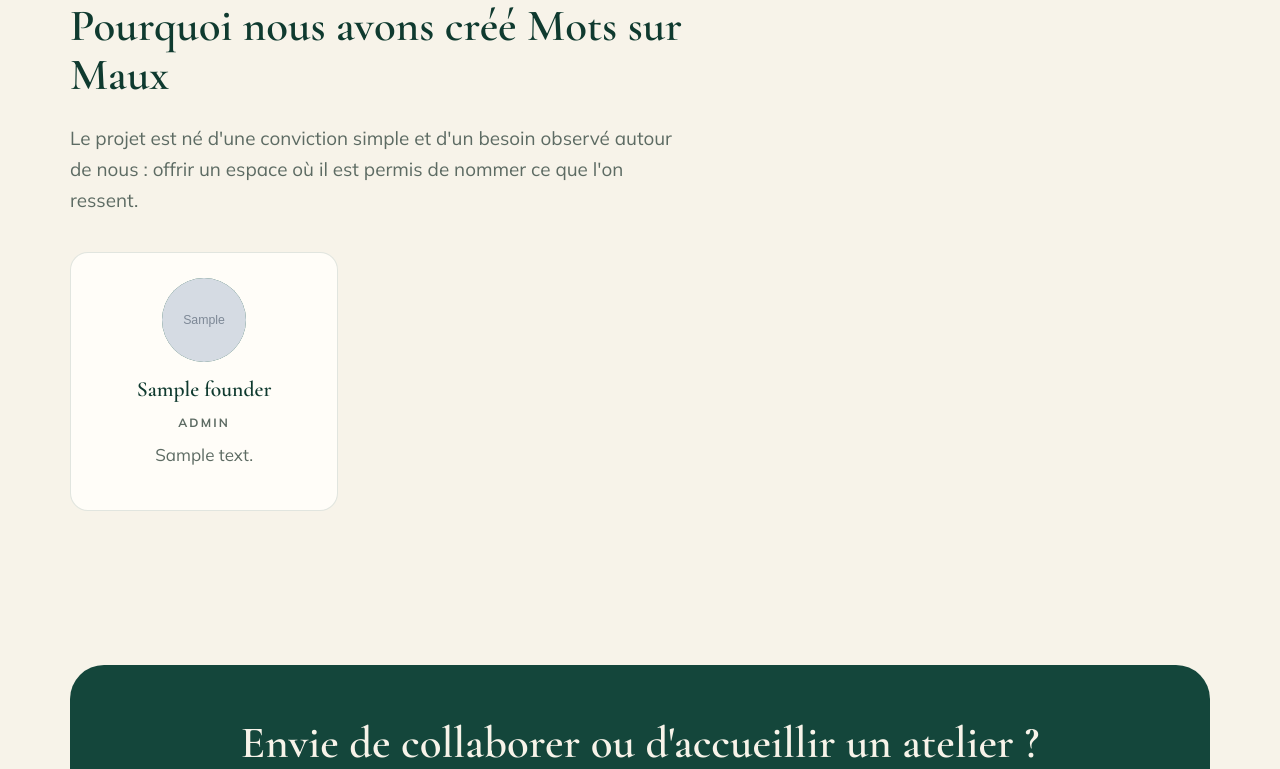
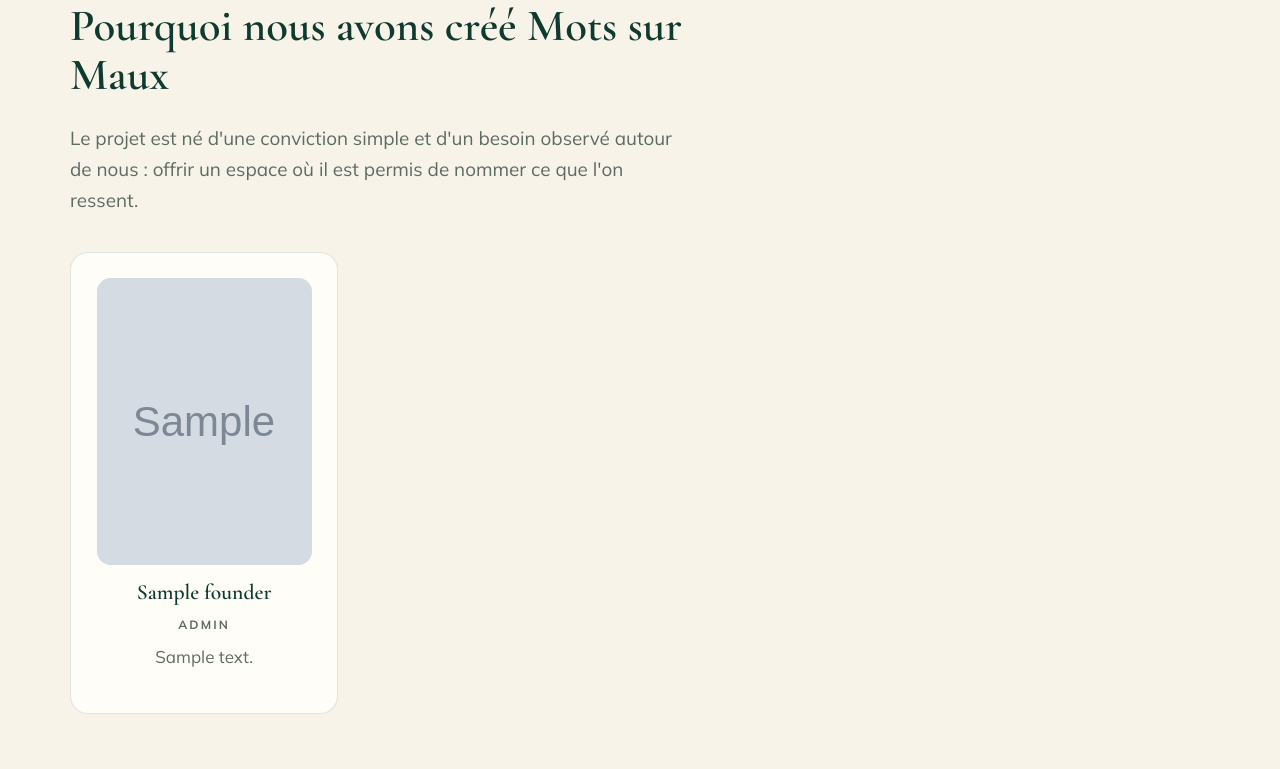
Before and after one commit to nouhr7/mot-sur-maux, a Django app: page /le-projet/ in a window 1280 px wide. Shown: the part 2182-2951 px from the top of the page. Run offline with Django 5.2, Linux system fonts and the light colour scheme; tables that the repository leaves empty hold one stand-in row (values such as "Sample post"); grey boxes marked "Sample" are stand-in pictures.

Commit message:
Add SVG logo, favicon and founder photo slots
- Logo: add an "M" monogram mark (green/cream) wired into the header, plus a
  standalone static/img/logo.svg and a favicon.svg. (Could not use an external
  AI generator from this sandbox; this is an on-brand placeholder, easily
  swapped via the documented slot in base.html.)
- Founders: the project page now shows three portrait slots. They read from
  static/img/founders/founder-1..3.jpg when present (a static_if_exists template
  tag avoids broken images), otherwise a silhouette placeholder is shown. Names,
  roles and bios are optional for now (Founder.name is blank-able); full profiles
  added via the admin take precedence.
- Add a README in static/img/founders/ documenting how to drop the photos in.

Verified: all pages 200, project page renders 3 founder cards with silhouettes,
header logo + favicon present, system check clean.

Co-Authored-By: Claude Opus 4.8 <noreply@anthropic.com>
Claude-Session: https://claude.ai/code/session_0145DD7CD6sTMV6Cdk4CjEHH

```diff
--- a/core/models.py
+++ b/core/models.py
@@ -23,7 +23,7 @@ class ContactMessage(models.Model):
 class Founder(models.Model):
     """A founder / core team member presented on the project page."""
 
-    name = models.CharField("Nom", max_length=120)
+    name = models.CharField("Nom", max_length=120, blank=True)
     role = models.CharField("Rôle", max_length=120, blank=True)
     bio = models.TextField("Présentation", blank=True)
     photo = models.ImageField("Photo", upload_to="founders/", blank=True, null=True)
@@ -36,7 +36,7 @@ class Founder(models.Model):
         ordering = ["order", "name"]
 
     def __str__(self):
-        return self.name
+        return self.name or f"Fondateur·rice #{self.pk or '?'}"
 
     @property
     def initials(self):
--- a/static/css/styles.css
+++ b/static/css/styles.css
@@ -476,6 +476,20 @@ img { max-width: 100%; display: block; }
 .founder-card__avatar { width: 84px; height: 84px; font-size: 1.6rem; margin: 0 auto 1rem; }
 .founder-card p { color: var(--muted); }
 .founder-card .eyebrow { margin-bottom: .5rem; }
+.founder-portrait {
+  aspect-ratio: 3 / 4;
+  border-radius: 14px;
+  overflow: hidden;
+  background: var(--green-100);
+  display: grid;
+  place-items: center;
+  margin-bottom: 1rem;
+}
+.founder-portrait img { width: 100%; height: 100%; object-fit: cover; }
+.silhouette { width: 58px; height: 58px; opacity: .5; }
+.silhouette circle { fill: var(--green-600); }
+.silhouette path { fill: none; stroke: var(--green-600); }
+.muted-note { color: var(--muted); font-style: italic; }
 
 /* --- Booking contact cards ------------------------------------------------- */
 .contact-cards { display: grid; grid-template-columns: 1fr 1fr; gap: 1.4rem; }
--- a/templates/base.html
+++ b/templates/base.html
@@ -8,6 +8,7 @@
   <link rel="preconnect" href="https://fonts.googleapis.com">
   <link rel="preconnect" href="https://fonts.gstatic.com" crossorigin>
   <link href="https://fonts.googleapis.com/css2?family=Cormorant+Garamond:ital,wght@0,500;0,600;1,500&family=Mulish:wght@400;500;600;700&display=swap" rel="stylesheet">
+  <link rel="icon" href="{% static 'img/favicon.svg' %}" type="image/svg+xml">
   <link rel="stylesheet" href="{% static 'css/styles.css' %}">
   {% block extra_head %}{% endblock %}
 </head>
@@ -17,10 +18,16 @@
   <header class="site-header">
     <div class="container site-header__inner">
       <a class="brand" href="{% url 'core:home' %}">
-        {# Logo à venir : déposez le fichier dans static/img/logo.svg puis
-           remplacez la pastille ci-dessous par :
-           <img class="brand__logo" src="{% static 'img/logo.svg' %}" alt="Mots sur Maux"> #}
-        <span class="brand__mark" aria-hidden="true">✶</span>
+        {# Logo « M » provisoire. Pour utiliser votre propre logo, déposez-le dans
+           static/img/ et remplacez tout ce bloc <a> par :
+           <a class="brand" href="{% url 'core:home' %}">
+             <img class="brand__logo" src="{% static 'img/logo.svg' %}" alt="Mots sur Maux">
+           </a> #}
+        <span class="brand__mark" aria-hidden="true">
+          <svg viewBox="0 0 48 48" width="22" height="22" focusable="false">
+            <path d="M12 34 V14 H16.8 L24 24.4 L31.2 14 H36 V34 H31.4 V21.2 L24 31.6 L16.6 21.2 V34 Z" fill="currentColor"/>
+          </svg>
+        </span>
         <span class="brand__text">
           <span class="brand__name">Mots sur Maux</span>
           <span class="brand__tagline">Mettre des mots sur ses maux</span>
--- a/templates/core/projet.html
+++ b/templates/core/projet.html
@@ -1,4 +1,5 @@
 {% extends "base.html" %}
+{% load static core_extras %}
 
 {% block title %}Le projet — {{ SITE_NAME }}{% endblock %}
 
@@ -74,20 +75,39 @@
         nous : offrir un espace où il est permis de nommer ce que l'on ressent.</p>
     </div>
     {% if founders %}
+      {# Profils renseignés dans l'admin : nom, rôle, bio, photo. #}
       <div class="founder-grid">
         {% for f in founders %}
           <article class="founder-card">
-            <div class="founder-card__avatar">
-              {% if f.photo %}<img src="{{ f.photo.url }}" alt="{{ f.name }}">{% else %}<span>{{ f.initials }}</span>{% endif %}
+            <div class="founder-portrait">
+              {% if f.photo %}<img src="{{ f.photo.url }}" alt="{{ f.name }}">
+              {% else %}<svg class="silhouette" viewBox="0 0 24 24" aria-hidden="true"><circle cx="12" cy="8.5" r="4"/><path d="M4 21c0-4.4 3.6-7 8-7s8 2.6 8 7" fill="none" stroke-width="2"/></svg>{% endif %}
             </div>
-            <h3>{{ f.name }}</h3>
+            {% if f.name %}<h3>{{ f.name }}</h3>{% endif %}
             {% if f.role %}<p class="eyebrow">{{ f.role }}</p>{% endif %}
-            {% if f.bio %}<p>{{ f.bio }}</p>{% endif %}
+            <p>{% if f.bio %}{{ f.bio }}{% else %}<span class="muted-note">Présentation à venir.</span>{% endif %}</p>
           </article>
         {% endfor %}
       </div>
     {% else %}
-      <p class="empty-state">La présentation des fondateurs sera ajoutée prochainement.</p>
+      {# Aucun profil dans l'admin : on affiche les 3 portraits déposés dans
+         static/img/founders/ (founder-1.jpg, founder-2.jpg, founder-3.jpg),
+         sinon une silhouette en attendant. #}
+      <div class="founder-grid">
+        {% for i in "123" %}
+          {% with path="img/founders/founder-"|add:i|add:".jpg" %}
+            {% static_if_exists path as fp %}
+            <article class="founder-card">
+              <div class="founder-portrait">
+                {% if fp %}<img src="{{ fp }}" alt="Membre de l'équipe fondatrice">
+                {% else %}<svg class="silhouette" viewBox="0 0 24 24" aria-hidden="true"><circle cx="12" cy="8.5" r="4"/><path d="M4 21c0-4.4 3.6-7 8-7s8 2.6 8 7" fill="none" stroke-width="2"/></svg>{% endif %}
+              </div>
+              <p class="eyebrow">Cofondateur·rice</p>
+              <p><span class="muted-note">Présentation à venir.</span></p>
+            </article>
+          {% endwith %}
+        {% endfor %}
+      </div>
     {% endif %}
   </div>
 </section>
```
Also changed, not shown: core/templatetags/core_extras.py (added, +20 -0 lines), core/migrations/0002_alter_founder_name.py (added), core/templatetags/__init__.py (added), static/img/favicon.svg (added), static/img/founders/README.md (added), static/img/logo.svg (added).
